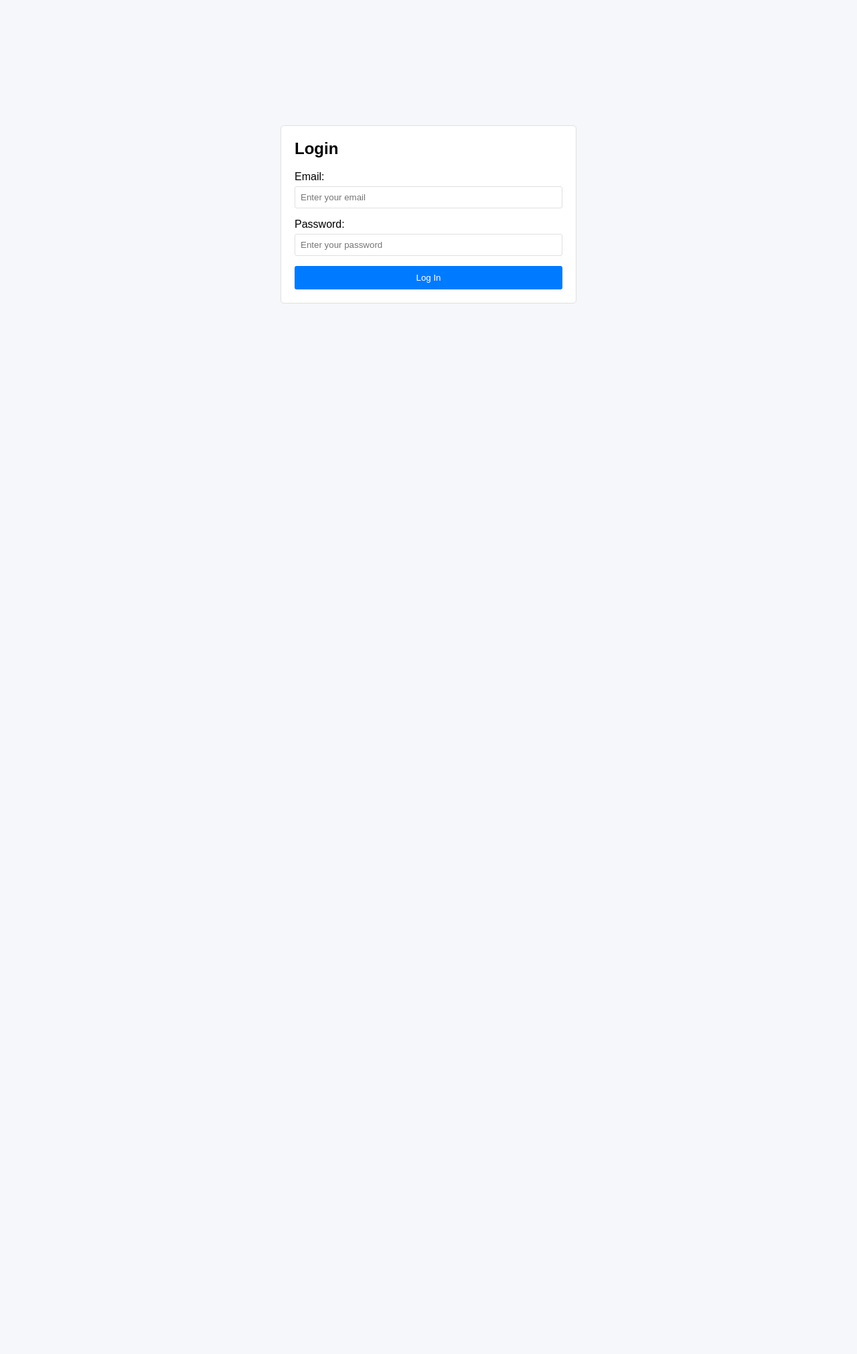
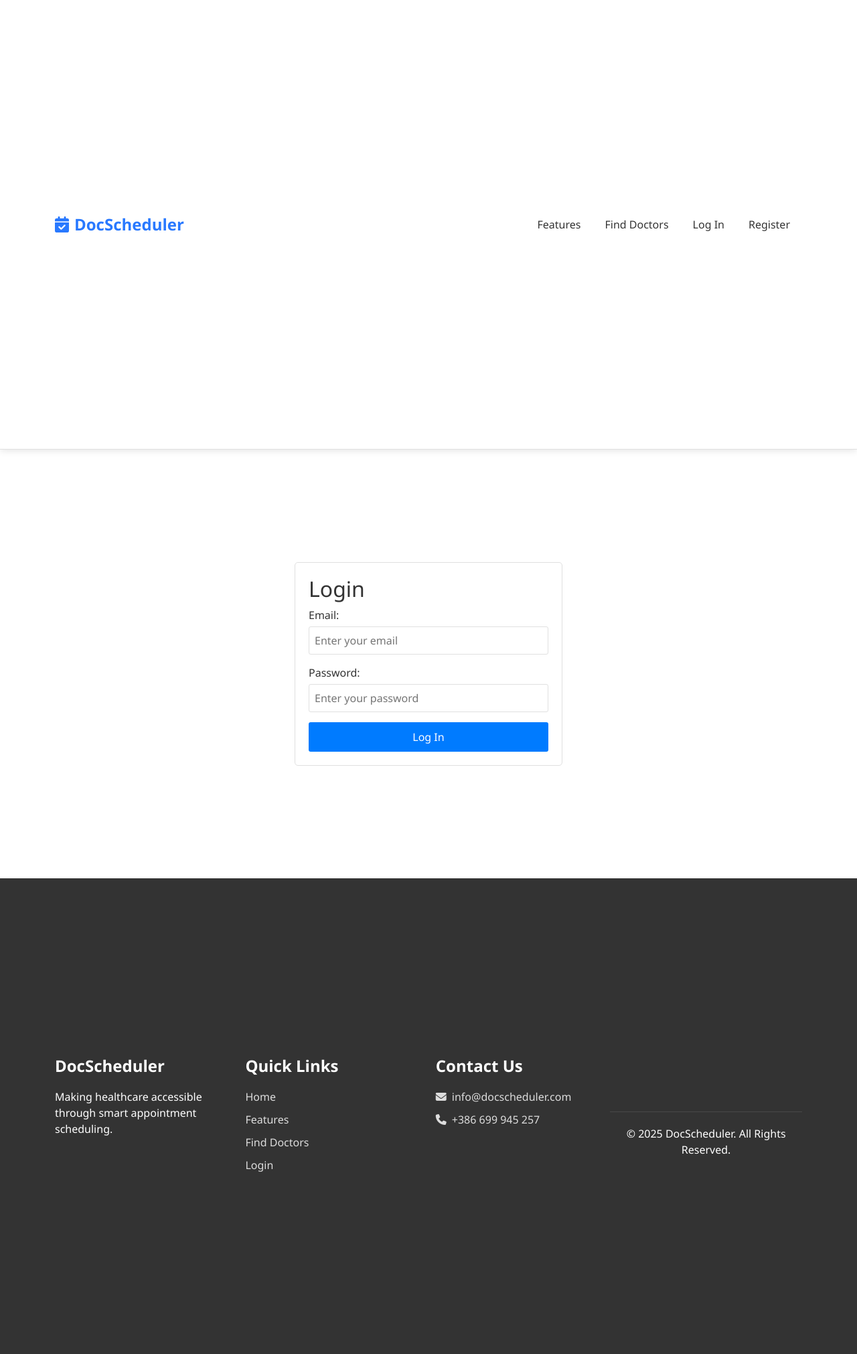
Before and after one commit to NemanjaCvetic/Appointment-scheduler, a Flask app: page /login in a window 1280 px wide. Shown: the whole page at 67% size. Before the commit the page ends 453 px from the top, so only its background shows below. Run offline with Flask 3, Linux system fonts and the light colour scheme.

Commit message:
base page

```diff
--- a/templates/add_appointment.html
+++ b/templates/add_appointment.html
@@ -29,6 +29,10 @@
         }
     </style>
 </head>
+
+{%extends 'base.html' %}
+
+{% block content %}
 <body>
 
     <div class="container mt-5">
@@ -96,4 +100,6 @@
     </script>
     <script src="https://cdn.jsdelivr.net/npm/bootstrap@5.3.0/dist/js/bootstrap.bundle.min.js"></script>
 </body>
+
+{% endblock %}
 </html>
--- /dev/null
+++ b/templates/base.html
@@ -0,0 +1,168 @@
+<!DOCTYPE html>
+<html lang="en">
+<head>
+    <meta charset="UTF-8">
+    <meta name="viewport" content="width=device-width, initial-scale=1.0">
+    <link href="https://cdn.jsdelivr.net/npm/bootstrap@5.3.0/dist/css/bootstrap.min.css" rel="stylesheet">
+    <link rel="stylesheet" href="https://unpkg.com/leaflet@1.9.4/dist/leaflet.css" />
+    <link rel="stylesheet" href="https://cdnjs.cloudflare.com/ajax/libs/font-awesome/6.4.0/css/all.min.css">
+
+</head>
+<body>
+    <style>
+        :root {
+            --primary-color: #2979ff;
+            --secondary-color: #0d47a1;
+            --accent-color: #e3f2fd;
+            --text-color: #333;
+            --light-gray: #f8f9fa;
+        }
+
+        body {
+            font-family: 'Segoe UI', Tahoma, Geneva, Verdana, sans-serif;
+            color: var(--text-color);
+            overflow-x: hidden;
+        }
+
+        .navbar {
+            background-color: white !important;
+            box-shadow: 0 2px 10px rgba(0, 0, 0, 0.1);
+            padding: 15px 0;
+        }
+
+        .navbar-brand {
+            font-weight: bold;
+            color: var(--primary-color) !important;
+            font-size: 1.5rem;
+        }
+
+        .nav-link {
+            color: var(--text-color) !important;
+            font-weight: 500;
+            margin: 0 10px;
+            transition: all 0.3s ease;
+        }
+
+        .nav-link:hover {
+            color: var(--primary-color) !important;
+        }
+        </style>
+
+<nav class="navbar navbar-expand-lg navbar-light">
+        <div class="container">
+            <a class="navbar-brand" href="{{ url_for('index') }}">
+                <i class="fas fa-calendar-check me-2"></i>DocScheduler
+            </a>
+            <button class="navbar-toggler" type="button" data-bs-toggle="collapse" data-bs-target="#navbarNav">
+                <span class="navbar-toggler-icon"></span>
+            </button>
+            <div class="collapse navbar-collapse" id="navbarNav">
+                <ul class="navbar-nav ms-auto">
+                    <li class="nav-item">
+                        <a class="nav-link" href="#features-section">Features</a>
+                    </li>
+                    <li class="nav-item">
+                        <a class="nav-link" href="#map-section">Find Doctors</a>
+                    </li>
+                    {% if current_user.is_authenticated %}
+                    <li class="nav-item">
+                        <a class="nav-link" href="{{ url_for('health_record') }}">My Records</a>
+                    </li>
+                    {% if session.get('user_role')=='doctor'%}
+                    <li class="nav-item">
+                        <a class="nav-link" href="{{ url_for('add_patient') }}">Add Patient</a>
+                    </li>
+                    {% endif %}
+                    <li class="nav-item">
+                        <a class="nav-link" href="{{ url_for('logout') }}">Log Out</a>
+                    </li>
+                    {% else %}
+                    <li class="nav-item">
+                        <a class="nav-link" href="{{ url_for('login') }}">Log In</a>
+                    </li>
+                    <li class="nav-item">
+                        <a class="nav-link" href="{{ url_for('add_patient') }}">Register</a>
+                    </li>
+                    {% endif %}
+                </ul>
+            </div>
+        </div>
+    </nav>
+ {% block content %}
+
+        {% endblock %}
+     <style>
+        :root {
+            --primary-color: #2979ff;
+            --secondary-color: #0d47a1;
+            --accent-color: #e3f2fd;
+            --text-color: #333;
+            --light-gray: #f8f9fa;
+        }
+
+         footer {
+            background-color: #333;
+            color: white;
+            padding: 50px 0 20px;
+        }
+
+        .footer-title {
+            font-size: 1.5rem;
+            font-weight: 600;
+            margin-bottom: 20px;
+        }
+
+        .footer-link {
+            color: #ddd;
+            text-decoration: none;
+            transition: all 0.3s ease;
+            display: block;
+            margin-bottom: 10px;
+        }
+
+        .footer-link:hover {
+            color: white;
+            transform: translateX(5px);
+        }
+
+        .copyright {
+            margin-top: 40px;
+            padding-top: 20px;
+            border-top: 1px solid rgba(255, 255, 255, 0.1);
+            text-align: center;
+        }
+        </style>
+
+
+<footer>
+    <div class="container">
+        <div class="row">
+            <div class="col-md-4 mb-4">
+                <h4 class="footer-title">DocScheduler</h4>
+                <p>Making healthcare accessible through smart appointment scheduling.</p>
+            </div>
+            <div class="col-md-4 mb-4">
+                <h4 class="footer-title">Quick Links</h4>
+                <a href="#" class="footer-link">Home</a>
+                <a href="#features-section" class="footer-link">Features</a>
+                <a href="#map-section" class="footer-link">Find Doctors</a>
+                <a href="{{ url_for('login') }}" class="footer-link">Login</a>
+            </div>
+            <div class="col-md-4 mb-4">
+                <h4 class="footer-title">Contact Us</h4>
+                <a href="mailto:info@docscheduler.com" class="footer-link">
+                    <i class="fas fa-envelope me-2"></i>info@docscheduler.com
+                </a>
+                <a href="tel:+1234567890" class="footer-link">
+                    <i class="fas fa-phone me-2"></i>+386 699 945 257
+                </a>
+            </div>
+        </div>
+        <div class="copyright">
+            <p>&copy; 2025 DocScheduler. All Rights Reserved.</p>
+        </div>
+    </div>
+</footer>
+
+</body>
+</html>
--- a/templates/health_record.html
+++ b/templates/health_record.html
@@ -5,6 +5,10 @@
     <title>Health Record</title>
     <link href="https://cdn.jsdelivr.net/npm/bootstrap@5.3.0/dist/css/bootstrap.min.css" rel="stylesheet">
 </head>
+
+{%extends 'base.html' %}
+
+{% block content %}
 <body>
     <!-- Include the navbar -->
     <div class="container mt-5">
@@ -66,4 +70,5 @@
     </div>
     <script src="https://cdn.jsdelivr.net/npm/bootstrap@5.3.0/dist/js/bootstrap.bundle.min.js"></script>
 </body>
+{% endblock %}
 </html>
--- a/templates/login.html
+++ b/templates/login.html
@@ -71,7 +71,12 @@
         }
     </style>
 </head>
-<body>
+
+ {%extends 'base.html' %}
+
+ {% block content %}
+
+
 
     <div class="container">
         <div class="login-box">
@@ -96,5 +101,6 @@
             {% endwith %}
         </div>
     </div>
-</body>
+
+{% endblock %}
 </html>
--- a/templates/register.html
+++ b/templates/register.html
@@ -71,6 +71,10 @@
         }
     </style>
 </head>
+
+{%extends 'base.html' %}
+
+{% block content %}
 <body>
    <!-- Include the navbar -->
     <div class="container">
@@ -140,4 +144,6 @@
         </div>
     </div>
 </body>
+
+{% endblock %}
 </html>
```
Also changed, not shown: templates/add_findings.html (+7 -1 lines), templates/index.html (+4 -31 lines).
